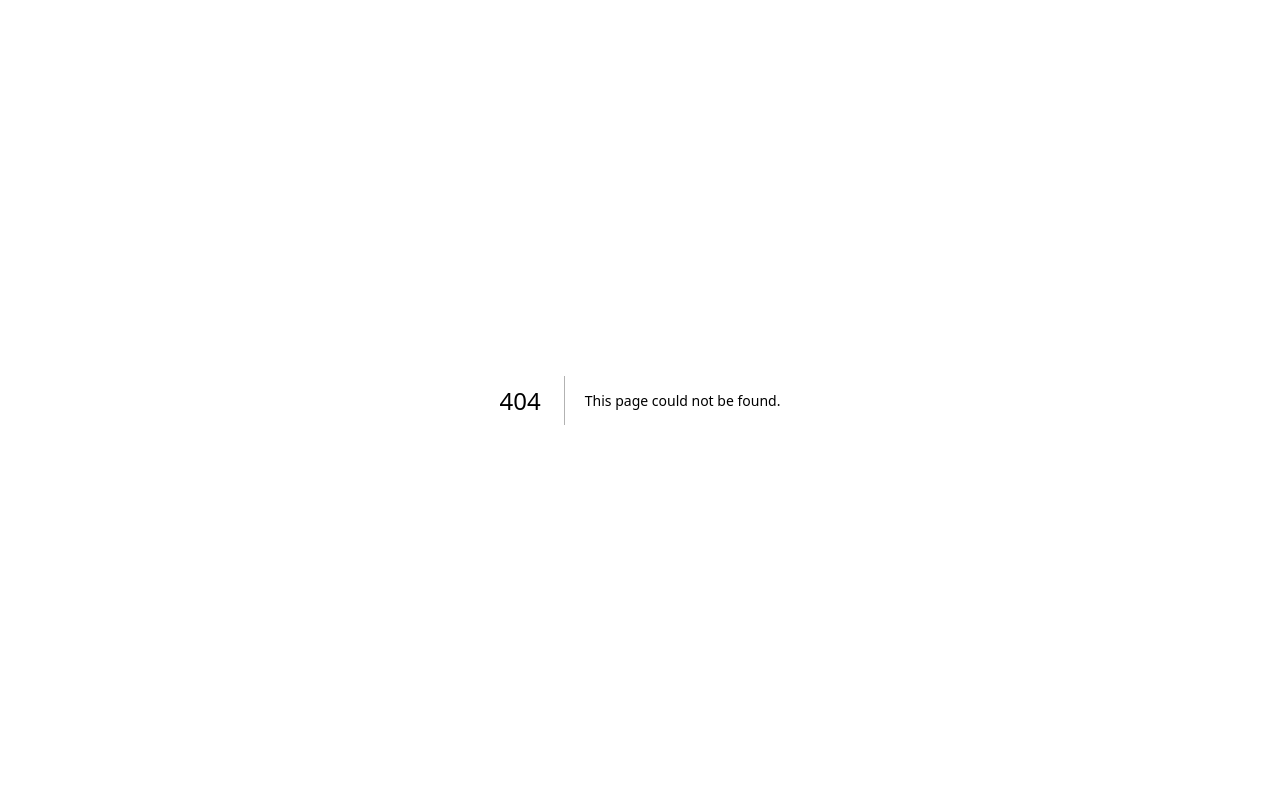
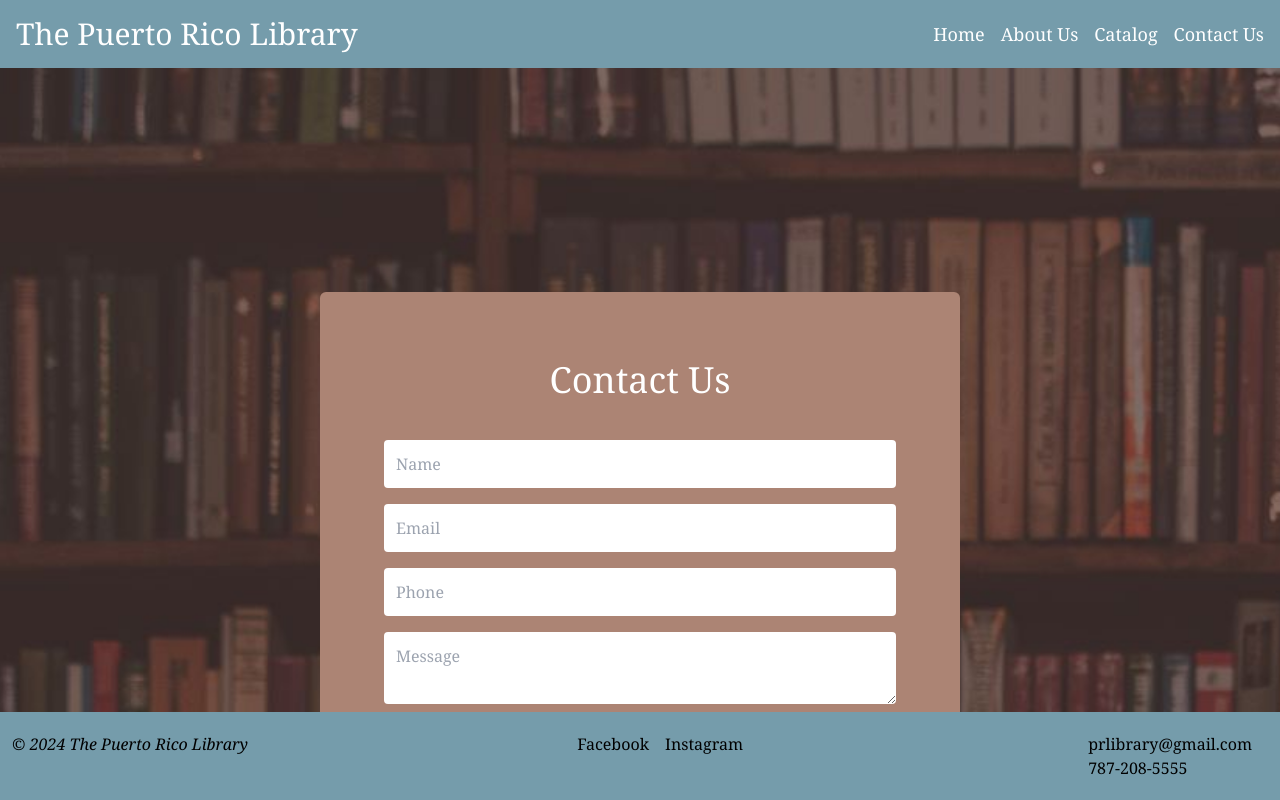
Before and after one commit to gvictorm/NextJS-finalProject, a Next.js app: page /contactUs in a window 1280 px wide. Before the commit this address had no page. Shown: the top 800 px of the page. Built offline with nearby package versions, Linux system fonts and the light colour scheme.

Commit message:
adding footer and contact us

```diff
--- a/app/aboutus/page.jsx
+++ b/app/aboutus/page.jsx
@@ -1,5 +1,6 @@
 import Background from "../background/page";
 import Navbar from "../navbar/page";
+import Footer from "../footer/page";
 export default function AboutUs() {
   return (
     <main>
@@ -30,6 +31,7 @@ export default function AboutUs() {
           </div>
         </div>
       </section>
+      <Footer />
     </main>
   );
 }
--- a/app/catalog/page.jsx
+++ b/app/catalog/page.jsx
@@ -3,7 +3,7 @@ import Background from "../background/page";
 import Image from "next/image";
 export default function () {
   return (
-    <>
+    <body>
       <Navbar />
       <Background />
       <section className="mainbgColor">
@@ -84,7 +84,7 @@ export default function () {
               </ul>
             </div>
 
-            <div className="bg-white shadow-lg p-4 border border-4 borderbooksColor rounded-lg">
+            <div className="bg-white shadow-lg p-4  border-4 borderbooksColor rounded-lg">
               <img
                 src="volumen-1-nilita.jpeg"
                 alt="book_img"
@@ -330,6 +330,40 @@ export default function () {
           </div>
         </div>
       </section>
-    </>
+      {/* <!-- Footer --> */}
+      <footer className="navbgColor p-3 items-center bottom-0">
+        <div className="container my-2 mx-auto">
+          <div className="font-serif justify-between flex">
+            <p className="flex-wrap italic font-serif">
+              &copy; 2024 The Puerto Rico Library
+            </p>
+            <ul className="mx-auto flex flex-wrap">
+              <li>
+                <a href="#" className="mr-4 hover:text-white hover:underline">
+                  Facebook
+                </a>
+              </li>
+              <li>
+                <a href="#" className="mr-4 hover:text-white hover:underline">
+                  Instagram
+                </a>
+              </li>
+            </ul>
+            <ul>
+              <li>
+                <a href="#" className="mr-4">
+                  prlibrary@gmail.com
+                </a>
+              </li>
+              <li>
+                <a href="#" className="mr-4">
+                  787-208-5555
+                </a>
+              </li>
+            </ul>
+          </div>
+        </div>
+      </footer>
+    </body>
   );
 }
--- /dev/null
+++ b/app/contactUs/page.jsx
@@ -0,0 +1,42 @@
+import Background from "../background/page";
+import Footer from "../footer/page";
+import Navbar from "../navbar/page";
+export default function Contact() {
+  return (
+    <body>
+      <Navbar />
+      <Background />
+      <section className="mainbgColor px-10 py-7 my-56 mx-auto w-1/2 rounded-md">
+        <div className="text-white text-center font-serif">
+          <h2 className="py-10 text-4xl">Contact Us</h2>
+          {/* <!-- use of form --> */}
+          <form className="mx-auto max-w-lg">
+            <input
+              type="text"
+              placeholder="Name"
+              className="block w-full p-3 mb-4 rounded"
+            />
+            <input
+              type="email"
+              placeholder="Email"
+              className="block w-full p-3 mb-4 rounded"
+            />
+            <input
+              type="phone"
+              placeholder="Phone"
+              className="block w-full p-3 mb-4 rounded"
+            />
+            <textarea
+              placeholder="Message"
+              className="block w-full p-3 mb-4 rounded"
+            ></textarea>
+            <button className="navbgColor w-full p-2 rounded text-xlg font-semibold ">
+              Submit
+            </button>
+          </form>
+        </div>
+      </section>
+      <Footer />
+    </body>
+  );
+}
--- /dev/null
+++ b/app/footer/page.jsx
@@ -0,0 +1,40 @@
+export default function Footer() {
+  return (
+    <>
+      {/* <!-- Footer --> */}
+      <footer className="navbgColor p-3 items-center bottom-0 sticky">
+        <div className="container my-2 mx-auto">
+          <div className="font-serif justify-between flex">
+            <p className="flex-wrap italic font-serif">
+              &copy; 2024 The Puerto Rico Library
+            </p>
+            <ul className="mx-auto flex flex-wrap">
+              <li>
+                <a href="#" className="mr-4 hover:text-white hover:underline">
+                  Facebook
+                </a>
+              </li>
+              <li>
+                <a href="#" className="mr-4 hover:text-white hover:underline">
+                  Instagram
+                </a>
+              </li>
+            </ul>
+            <ul>
+              <li>
+                <a href="#" className="mr-4">
+                  prlibrary@gmail.com
+                </a>
+              </li>
+              <li>
+                <a href="#" className="mr-4">
+                  787-208-5555
+                </a>
+              </li>
+            </ul>
+          </div>
+        </div>
+      </footer>
+    </>
+  );
+}
--- a/app/home/page.jsx
+++ b/app/home/page.jsx
@@ -1,5 +1,6 @@
 import Header from "../header/page";
 import Navbar from "../navbar/page";
+import Footer from "../footer/page";
 export default function Home() {
   return (
     <>
@@ -10,6 +11,7 @@ export default function Home() {
 
         <Header />
       </body>
+      <Footer />
     </>
   );
 }
--- a/app/navbar/page.jsx
+++ b/app/navbar/page.jsx
@@ -15,15 +15,11 @@ export default function Navbar() {
             <li className="mr-4 hover:text-black hover:underline">
               <Link href="/aboutus">About Us</Link>
             </li>
-            <li>
-              <a href="#" className="mr-4 hover:text-black hover:underline">
-                Catalog
-              </a>
+            <li className="mr-4 hover:text-black hover:underline">
+              <Link href="/catalog">Catalog</Link>
             </li>
-            <li>
-              <a href="#" className="hover:text-black hover:underline">
-                Contact Us
-              </a>
+            <li className="hover:text-black hover:underline">
+              <Link href="/contactUs">Contact Us</Link>
             </li>
           </ul>
         </div>
```
